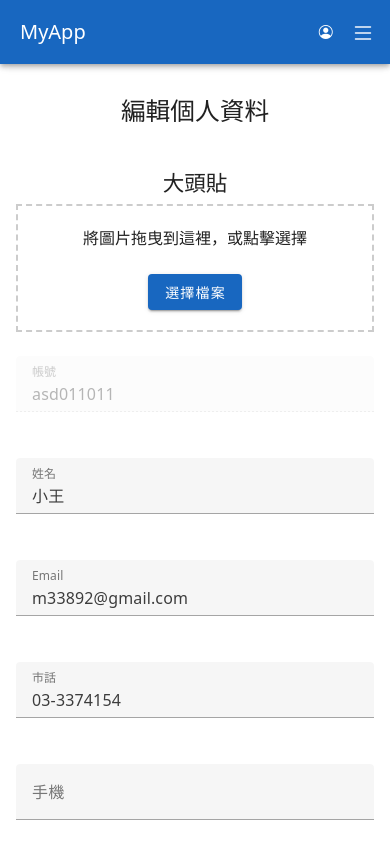
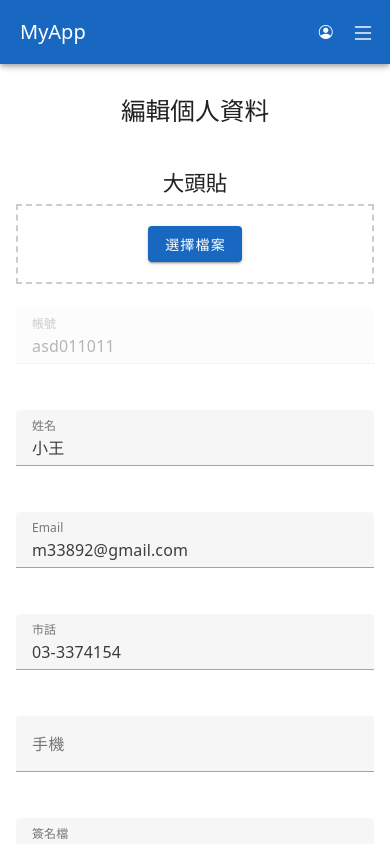
Before and after one commit to ctes930013/my-nuxt-nav, a Nuxt app: page /userinfo in a window 390 px wide. Shown: the top 844 px of the page. Built offline with nearby package versions, Linux system fonts and the light colour scheme.

Commit message:
feat:圖片拖曳上傳只顯示在電腦版

```diff
--- a/components/DragUpload.vue
+++ b/components/DragUpload.vue
@@ -6,9 +6,9 @@
     @dragleave="onDragLeave"
     @drop.prevent="onDrop"
   >
-    <p v-if="!preview">將圖片拖曳到這裡，或點擊選擇</p>
+    <p v-if="!preview" class="d-none d-md-block">將圖片拖曳到這裡，或點擊選擇</p>
     <input type="file" accept="image/*" hidden ref="fileInput" @change="onFileChange" />
-    <v-btn color="primary" class="mt-2" @click="fileInput.click()">選擇檔案</v-btn>
+    <v-btn color="primary" @click="fileInput.click()">選擇檔案</v-btn>
 
     <div v-if="preview" class="preview mt-3">
       <img :src="preview" alt="預覽圖片" />
```
